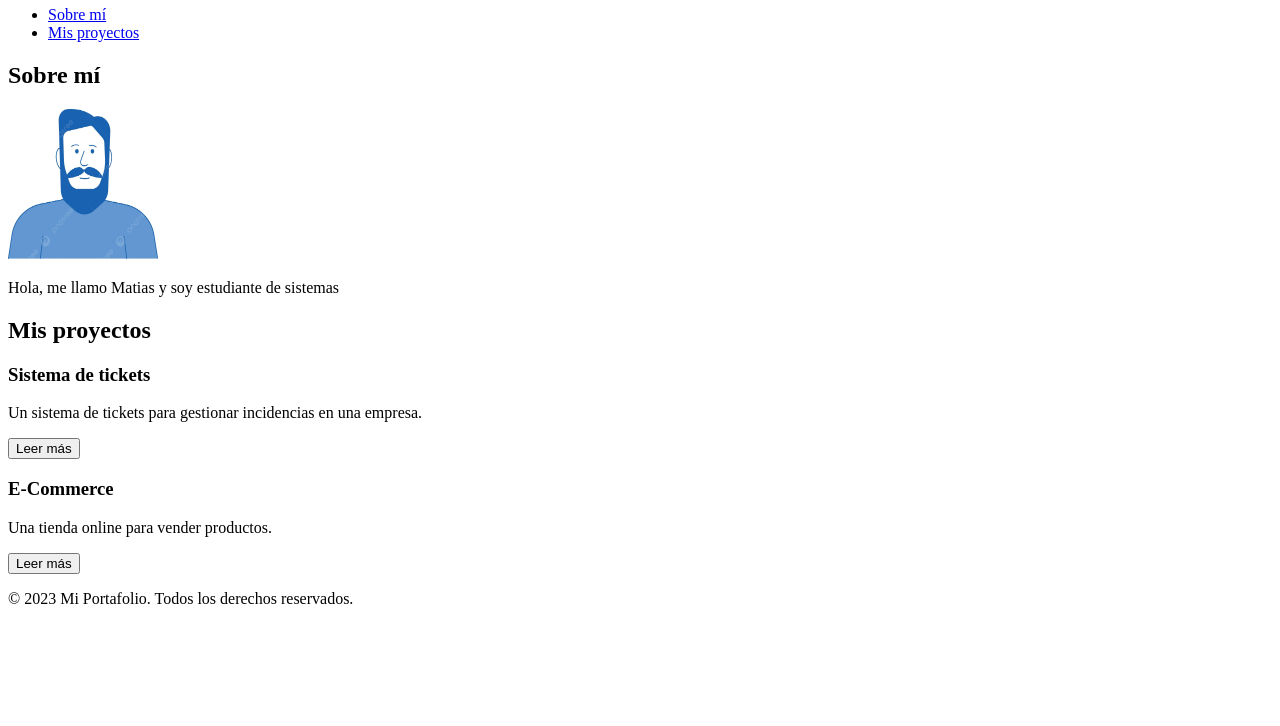
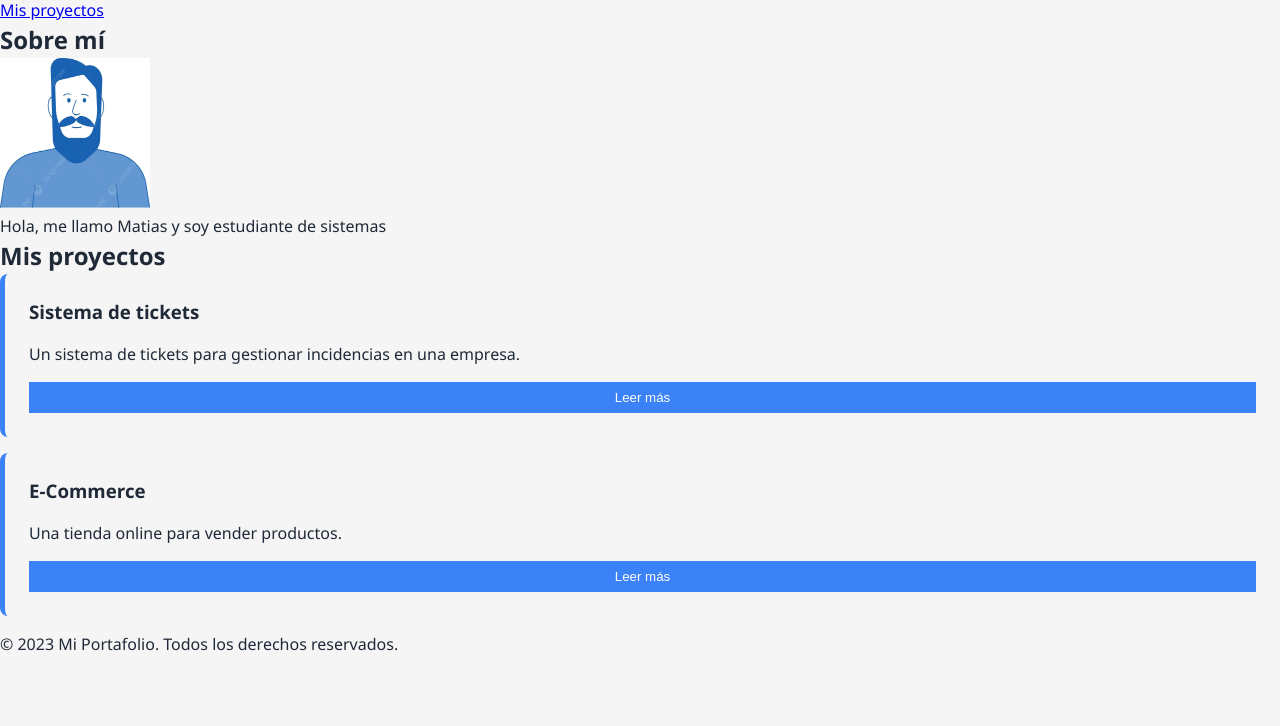
Before and after one commit to matiasfauda23/practica_parcial_TEC, a plain HTML site: page index.html in a window 1280 px wide. Shown: the part 74-800 px from the top of the page. Drawn offline with Linux system fonts and the light colour scheme.

Commit message:
feat: implementacion de archivo styles.css, estilos base y tarjeta de proyectos

```diff
--- a/index.html
+++ b/index.html
@@ -3,6 +3,7 @@
 <head>
     <meta charset="UTF-8">
     <meta name="viewport" content="width=device-width, initial-scale=1.0">
+    <link rel="stylesheet" href="styles.css">
     <title>Document</title>
 </head>
 <body>
--- /dev/null
+++ b/styles.css
@@ -0,0 +1,45 @@
+/* Declaro variables para colores y fuentes*/
+:root{
+    --primary-color: #3b82f6;
+    --secondary-color: #2ecc71;
+    --background-color: #f5f5f5;
+    --text-color: #1f2937;
+    --base-font: 'Segoe UI', Tahoma, Geneva, Verdana, sans-serif;
+}
+
+/* Reset global para todos los elementos */
+*, *::before, *::after {
+    box-sizing: border-box;
+    margin: 0;
+    padding: 0;
+}
+
+body {
+    font-family: var(--base-font);
+    background-color: var(--background-color);
+    color: var(--text-color);
+    line-height: 1.5;
+}
+
+/* Utilizamos flexbox para el diseño */
+.tarjeta-proyecto{
+  background: var(--background-color);
+  padding: 1.5rem;
+  border-radius: 8px;
+  border-left: 5px solid var(--primary-color);
+  margin-bottom: 1rem;
+
+  /* Flexbox para alinear contenido */
+  display: flex;
+  flex-direction: column;
+  gap: 1rem;
+}
+
+.tarjeta-proyecto button{
+  display: inline-block;
+  padding: 0.5rem 1rem;
+  background-color: var(--primary-color);
+  color: white;
+  border: none;
+  cursor: pointer;
+}
```
